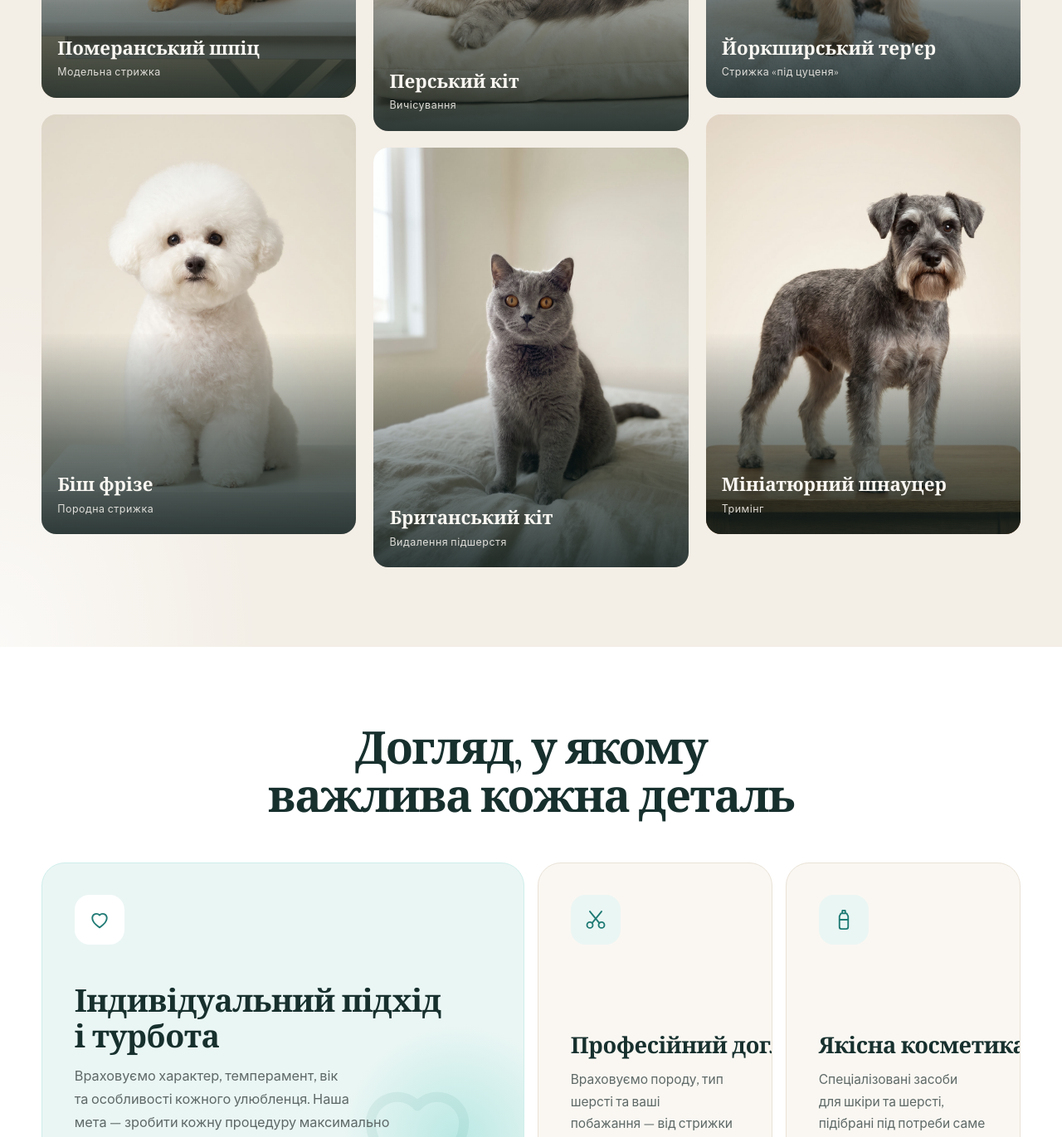
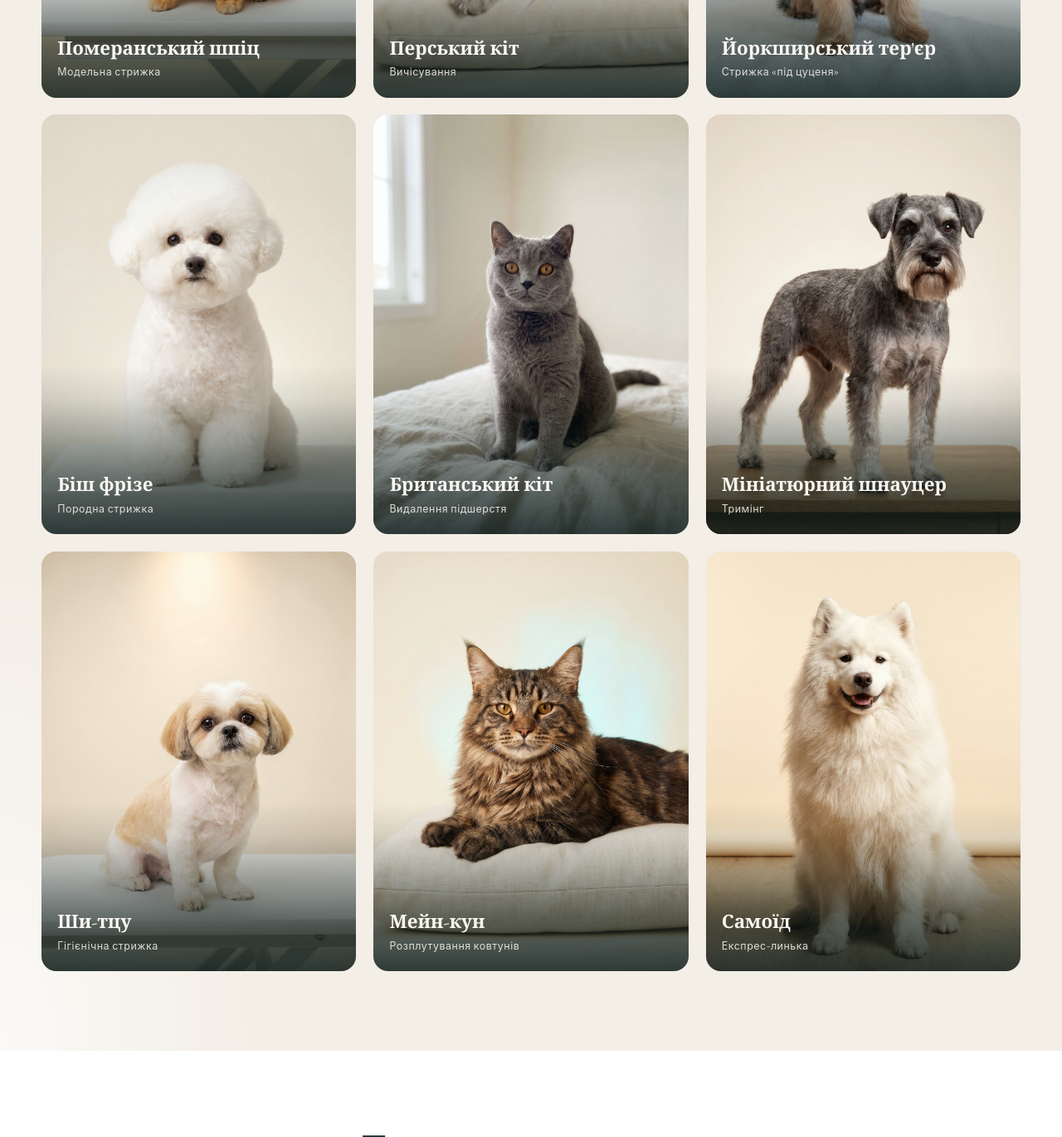
Before and after one commit to GritsenkoIvanKPI/petbeauty, a plain HTML site: page index.html in a window 1280 px wide. Shown: the part 4680-6051 px from the top of the page at 83% size. Drawn offline with nearby package versions, Linux system fonts and the light colour scheme.

Commit message:
Gallery: aligned 3x3 grid with three new works
- Remove staggered middle-column offset so rows line up
- Add Shih Tzu, Maine Coon and Samoyed (2K, matching studio style)
- Smoother, lower caption gradient so photos read cleaner
  (caption contrast 7-10:1)

Co-Authored-By: Claude Opus 5.5 <noreply@anthropic.com>

```diff
--- a/index.html
+++ b/index.html
@@ -297,7 +297,7 @@
   .gallery { background: var(--cream); }
   .gallery::before { content: ""; position: absolute; inset: 0; pointer-events: none; background: radial-gradient(40% 50% at 90% 0%, rgba(129,216,208,.18), transparent 70%), radial-gradient(35% 45% at 0% 100%, rgba(255,255,255,.7), transparent 70%); }
   .gal-grid { display: grid; grid-template-columns: repeat(2, 1fr); gap: clamp(.75rem, .5rem + 1vw, 1.5rem); position: relative; }
-  @media (min-width: 900px) { .gal-grid { grid-template-columns: repeat(3, 1fr); } .gal-item:nth-child(3n+2) { transform: translateY(2.5rem); } .gal-grid { padding-bottom: 2.5rem; } }
+  @media (min-width: 900px) { .gal-grid { grid-template-columns: repeat(3, 1fr); } }
   @media (max-width: 699px) {
     .gal-grid { display: flex; overflow-x: auto; scroll-snap-type: x mandatory; gap: .85rem; margin-inline: calc(var(--gutter) * -1); padding: .25rem var(--gutter) 1.5rem; scroll-padding-inline: var(--gutter); scrollbar-width: none; -webkit-overflow-scrolling: touch; }
     .gal-grid::-webkit-scrollbar { display: none; }
@@ -315,7 +315,7 @@
   .gal-item figcaption { position: absolute; left: 0; right: 0; bottom: 0; z-index: 2; padding: 1.1rem 1.2rem; color: var(--ivory); }
   .gal-item figcaption b { display: block; font-family: var(--serif); font-size: clamp(1.1rem, 1rem + .5vw, 1.45rem); font-weight: 600; line-height: 1.1; }
   .gal-item figcaption span { font-size: .78rem; letter-spacing: .04em; opacity: .85; }
-  .gal-item::after { content: ""; position: absolute; inset: 0; z-index: 1; background: linear-gradient(0deg, rgba(15,30,29,.85) 0%, rgba(15,30,29,.55) 22%, rgba(15,30,29,0) 48%); }
+  .gal-item::after { content: ""; position: absolute; inset: 0; z-index: 1; background: linear-gradient(0deg, rgba(15,30,29,.86) 0%, rgba(15,30,29,.62) 13%, rgba(15,30,29,.3) 24%, rgba(15,30,29,.1) 32%, rgba(15,30,29,0) 40%); }
   .gal-item::before { content: ""; position: absolute; inset: 0; z-index: 1; background: var(--tiffany-soft); mix-blend-mode: multiply; opacity: .06; }
 
   /* Benefits */
@@ -508,12 +508,10 @@
   /* Reveal */
   .reveal { opacity: 0; transform: translateY(26px); transition: opacity .9s var(--ease-out), transform .9s var(--ease-out); }
   .reveal.is-in { opacity: 1; transform: none; }
-  .gal-grid .reveal.is-in:nth-child(3n+2) { transform: none; }
   .ben.reveal.is-in:hover { transform: translateY(-6px); }
   .rev.reveal.is-in:hover { transform: translateY(-4px); }
   .stagger > .reveal.is-in:hover { transition-delay: 0s; }
-  @media (min-width: 900px) { .gal-grid .gal-item.reveal.is-in:nth-child(3n+2) { transform: translateY(2.5rem); } }
-  .stagger > .reveal:nth-child(2) { transition-delay: .08s; } .stagger > .reveal:nth-child(3) { transition-delay: .16s; } .stagger > .reveal:nth-child(4) { transition-delay: .24s; } .stagger > .reveal:nth-child(5) { transition-delay: .32s; } .stagger > .reveal:nth-child(6) { transition-delay: .4s; }
+  .stagger > .reveal:nth-child(2) { transition-delay: .08s; } .stagger > .reveal:nth-child(3) { transition-delay: .16s; } .stagger > .reveal:nth-child(4) { transition-delay: .24s; } .stagger > .reveal:nth-child(5) { transition-delay: .32s; } .stagger > .reveal:nth-child(6) { transition-delay: .4s; } .stagger > .reveal:nth-child(7) { transition-delay: .08s; } .stagger > .reveal:nth-child(8) { transition-delay: .16s; } .stagger > .reveal:nth-child(9) { transition-delay: .24s; }
 
   .sr-only { position: absolute; width: 1px; height: 1px; padding: 0; margin: -1px; overflow: hidden; clip: rect(0,0,0,0); white-space: nowrap; border: 0; }
   .skip { position: absolute; left: 1rem; top: -100px; z-index: 200; background: var(--ink); color: var(--ivory); padding: .75rem 1rem; border-radius: 10px; }
@@ -727,6 +725,9 @@
         <figure class="gal-item reveal"><img src="images/g4.jpg" alt="Біш фрізе з округлою стрижкою" loading="lazy"><figcaption><b>Біш&nbsp;фрізе</b><span>Породна&nbsp;стрижка</span></figcaption></figure>
         <figure class="gal-item reveal"><img src="images/g5.jpg" alt="Британський короткошерстий кіт" loading="lazy"><figcaption><b>Британський&nbsp;кіт</b><span>Видалення&nbsp;підшерстя</span></figcaption></figure>
         <figure class="gal-item reveal"><img src="images/g6.jpg" alt="Мініатюрний шнауцер після тримінгу" loading="lazy"><figcaption><b>Мініатюрний&nbsp;шнауцер</b><span>Тримінг</span></figcaption></figure>
+        <figure class="gal-item reveal"><img src="images/g7.jpg" alt="Ши-тцу з акуратною гігієнічною стрижкою" loading="lazy"><figcaption><b>Ши-тцу</b><span>Гігієнічна&nbsp;стрижка</span></figcaption></figure>
+        <figure class="gal-item reveal"><img src="images/g8.jpg" alt="Мейн-кун після вичісування та розплутування ковтунів" loading="lazy"><figcaption><b>Мейн-кун</b><span>Розплутування&nbsp;ковтунів</span></figcaption></figure>
+        <figure class="gal-item reveal"><img src="images/g9.jpg" alt="Білий самоїд після експрес-линьки" loading="lazy"><figcaption><b>Самоїд</b><span>Експрес-линька</span></figcaption></figure>
       </div>
       <p class="gal-hint" aria-hidden="true">Гортайте, щоб побачити більше <svg><use href="#i-arrow"/></svg></p>
     </div>
```
Also changed, not shown: images/g7.jpg (added), images/g8.jpg (added), images/g9.jpg (added).
